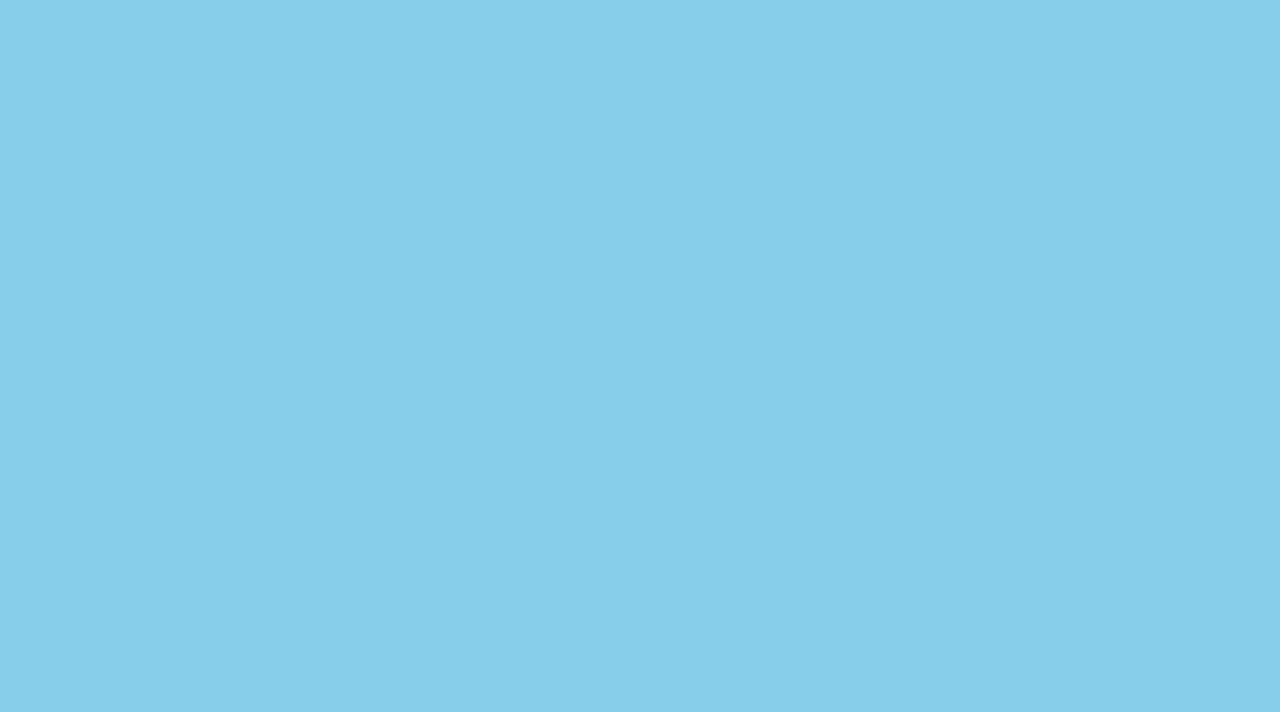
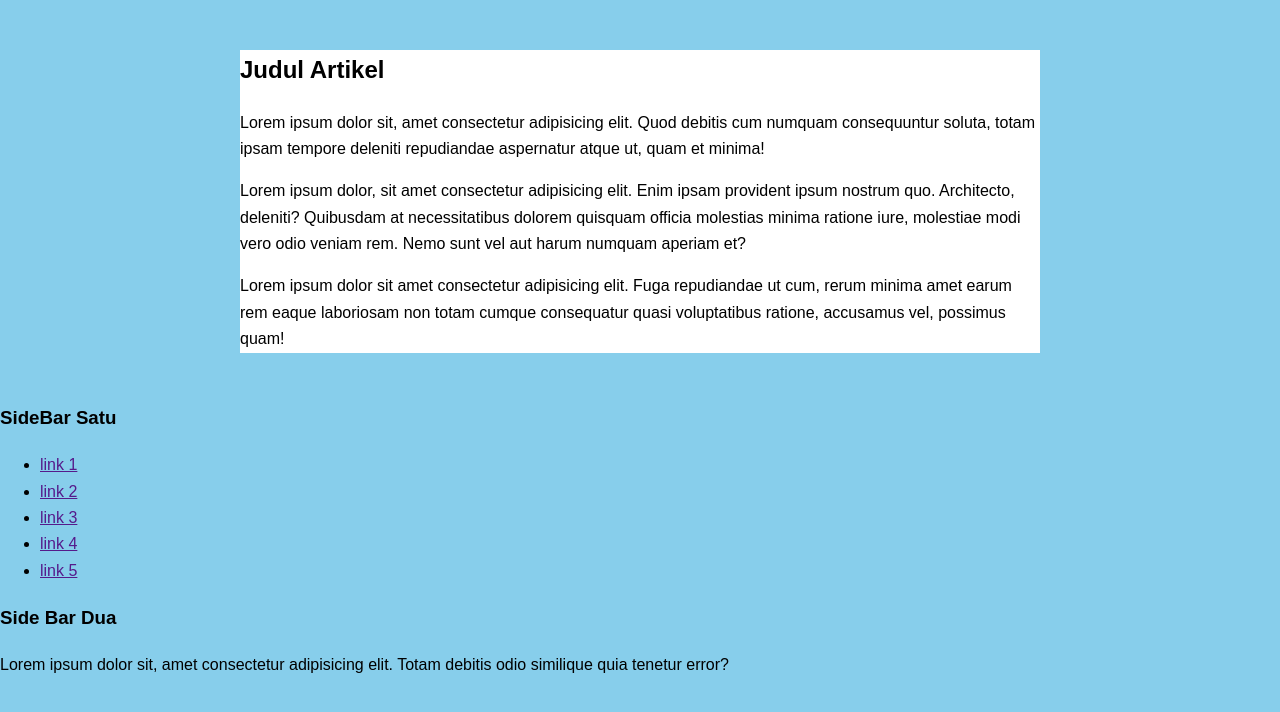
Before and after one commit to Ramdoni007/LatihanFlexBox1, a plain HTML site: page index.html in a window 1280 px wide. Shown: the top 712 px of the page. Drawn offline with Linux system fonts and the light colour scheme.

Commit message:
Latihan Satu awal

```diff
--- a/index.html
+++ b/index.html
@@ -8,8 +8,44 @@
   </head>
   <body>
     <!-- Latihan 1 - Create Coloum  -->
-    <div class="container-satu"></div>
-    <div class="div KolomSatu"></div>
-    <div class="div sidebarSatu"></div>
+    <div class="container-satu">
+      <h2>Judul Artikel</h2>
+      <p>
+        Lorem ipsum dolor sit, amet consectetur adipisicing elit. Quod debitis
+        cum numquam consequuntur soluta, totam ipsam tempore deleniti
+        repudiandae aspernatur atque ut, quam et minima!
+      </p>
+      <p>
+        Lorem ipsum dolor, sit amet consectetur adipisicing elit. Enim ipsam
+        provident ipsum nostrum quo. Architecto, deleniti? Quibusdam at
+        necessitatibus dolorem quisquam officia molestias minima ratione iure,
+        molestiae modi vero odio veniam rem. Nemo sunt vel aut harum numquam
+        aperiam et?
+      </p>
+      <p>
+        Lorem ipsum dolor sit amet consectetur adipisicing elit. Fuga
+        repudiandae ut cum, rerum minima amet earum rem eaque laboriosam non
+        totam cumque consequatur quasi voluptatibus ratione, accusamus vel,
+        possimus quam!
+      </p>
+    </div>
+    <div class="div KolomSatu">
+      <h3>SideBar Satu</h3>
+      <ul>
+        <li><a href="">link 1</a></li>
+        <li><a href="">link 2</a></li>
+        <li><a href="">link 3</a></li>
+        <li><a href="">link 4</a></li>
+        <li><a href="">link 5</a></li>
+      </ul>
+    </div>
+    <div class="div sidebarSatu">
+      <h3>Side Bar Dua</h3>
+      <p>
+        Lorem ipsum dolor sit, amet consectetur adipisicing elit. Totam debitis
+        odio similique quia tenetur error?
+      </p>
+    </div>
+    <div class="div sidebarDua"></div>
   </body>
 </html>
--- a/style.css
+++ b/style.css
@@ -8,5 +8,13 @@ body {
   font-family: Arial, Helvetica, sans-serif;
   background-color: skyblue;
   line-height: 1.65;
-  padding-bottom: 1000;
+  padding-bottom: 1000px;
 }
+
+/* Latihan Satu */
+
+.container-satu {
+  width: 800px;
+  margin: 50px auto;
+  background-color: white;
+}
```
